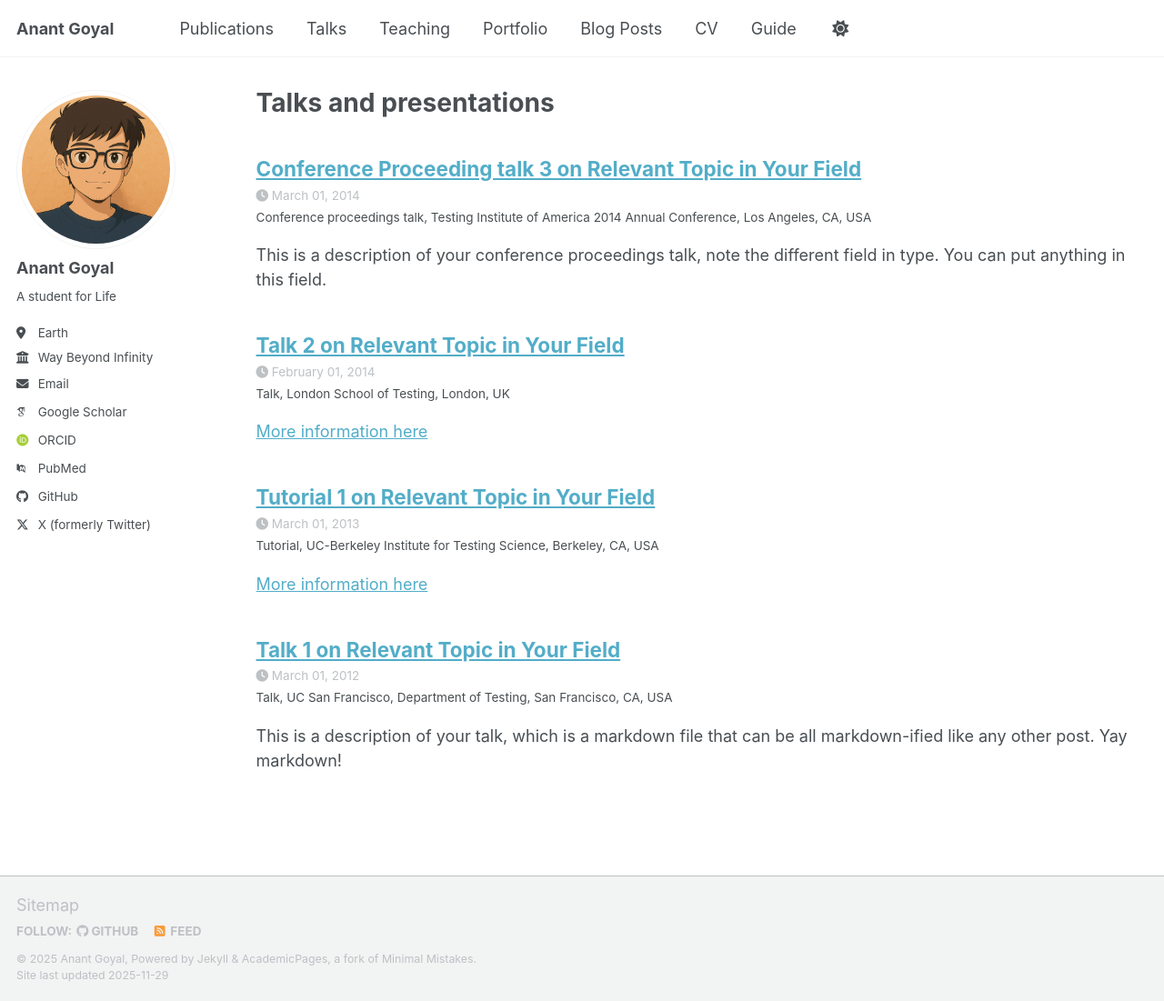
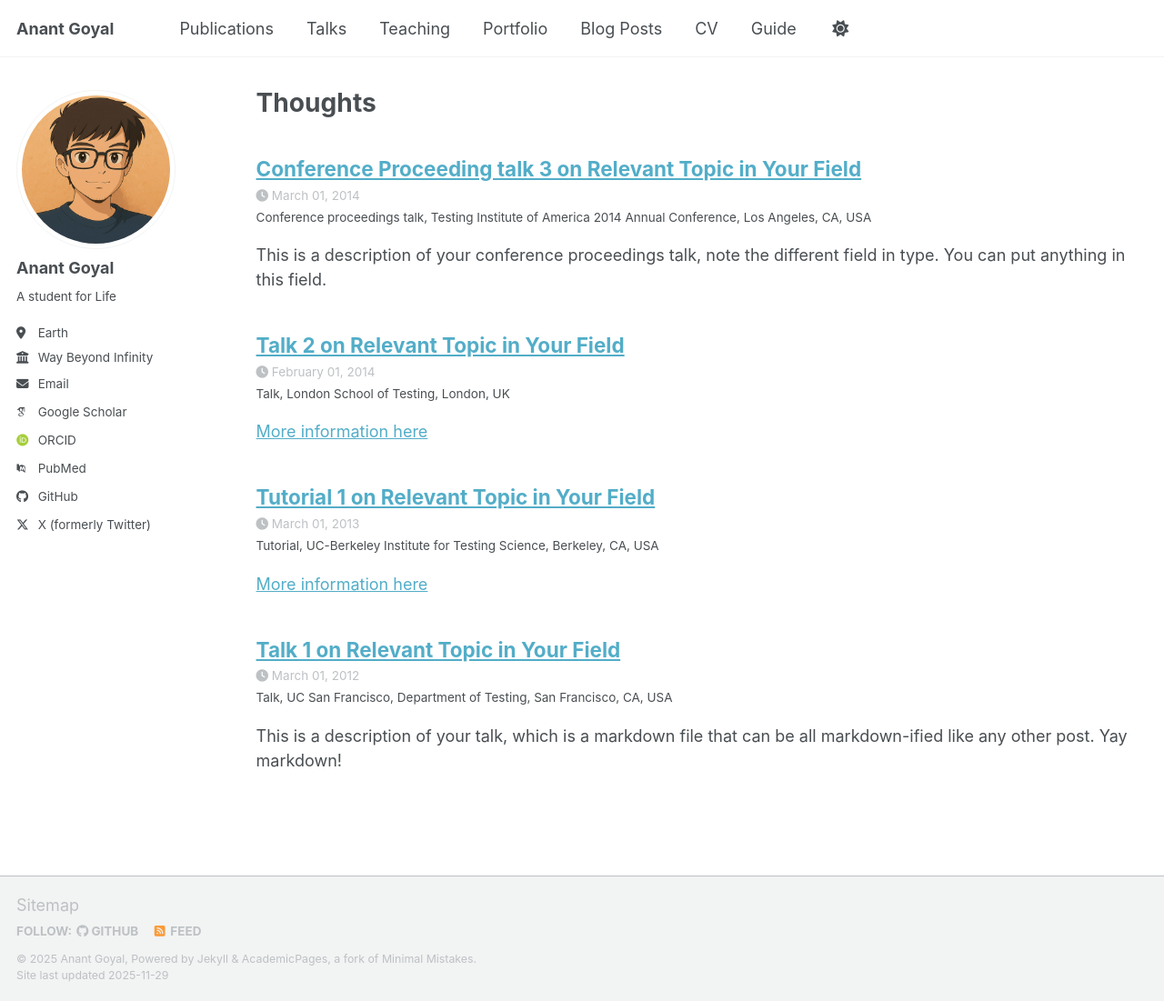
Before and after one commit to Mindfulbrain17/Mindfulbrain17.github.io, a Jekyll site: the page built from _pages/talks.html, in a window 1280 px wide and 1101 px high. Shown: the whole window at 91% size. Built offline with Jekyll 4.4.1, drawn with Linux system fonts in a browser that asks for light colours; some web fonts are replaced; a script bundle is joined from its source files by our own code; library files that are not in the unit come from our copies.

Commit message:
Rename page from 'Talks' to 'Thoughts'

```diff
--- a/_pages/talks.html
+++ b/_pages/talks.html
@@ -1,7 +1,7 @@
 ---
 layout: archive
-title: "Talks and presentations"
-permalink: /talks/
+title: "Thoughts"
+permalink: /thoughts/
 author_profile: true
 ---
 
```
